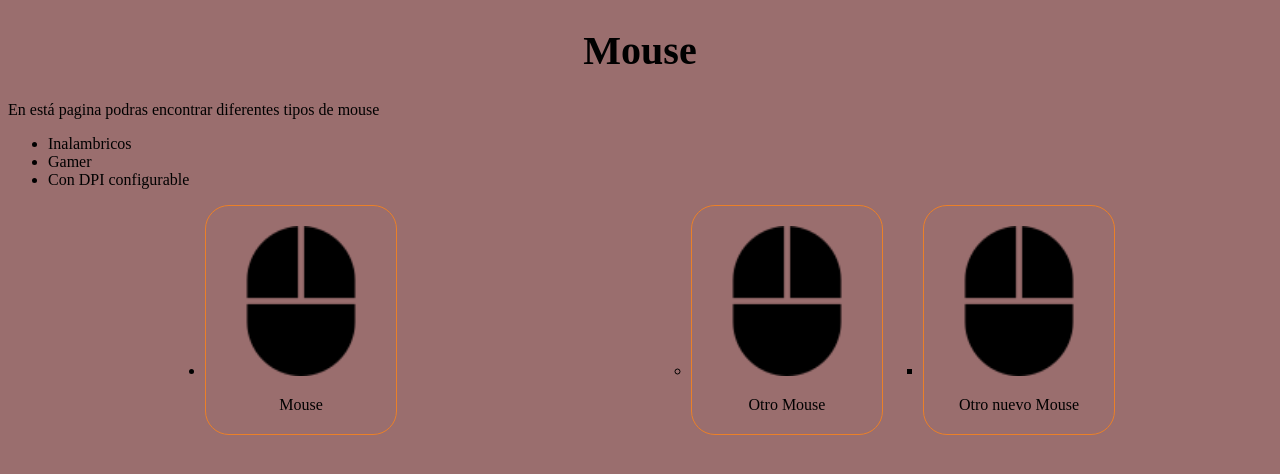
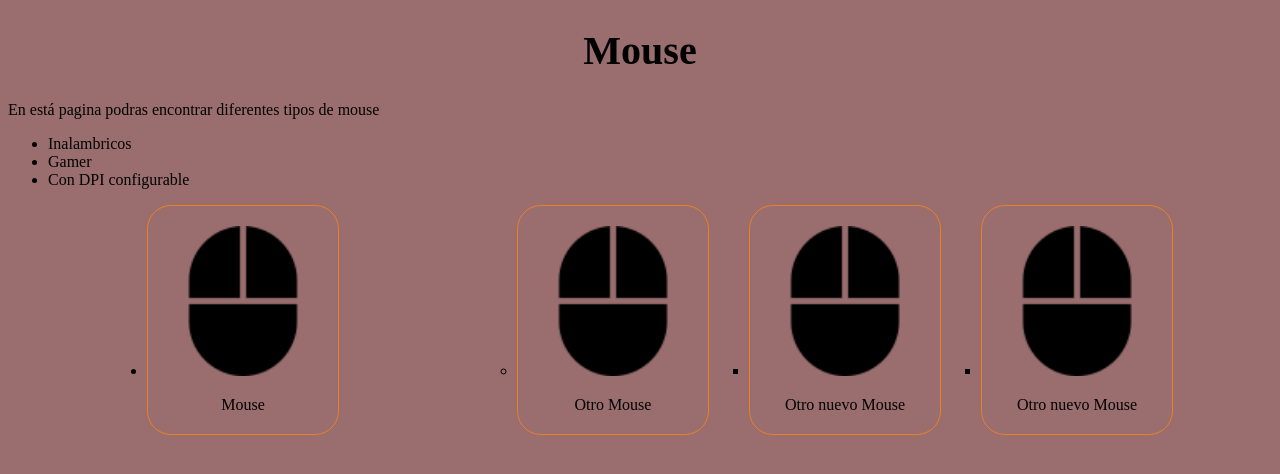
Before and after one commit to CesarNavarro24k/Proyecto-final-python-pro, a Flask app: page /mouse in a window 1280 px wide. Shown: the top 474 px of the page. Run offline with Flask 3, Linux system fonts and the light colour scheme.

Commit message:
segundo commit

```diff
--- a/templates/mouse.html
+++ b/templates/mouse.html
@@ -45,6 +45,13 @@
         <img class="item__img" src="../static/img/raton.png">
         <span>Otro nuevo Mouse</span></a>
       </li>
+
+    <ul class="list">
+      <li class="list__item">
+        <a href="{{url_for('mouse')}}">
+        <img class="item__img" src="../static/img/raton.png">
+        <span>Otro nuevo Mouse</span></a>
+      </li>
       </main>
 {%endblock%}
 </body>
```
